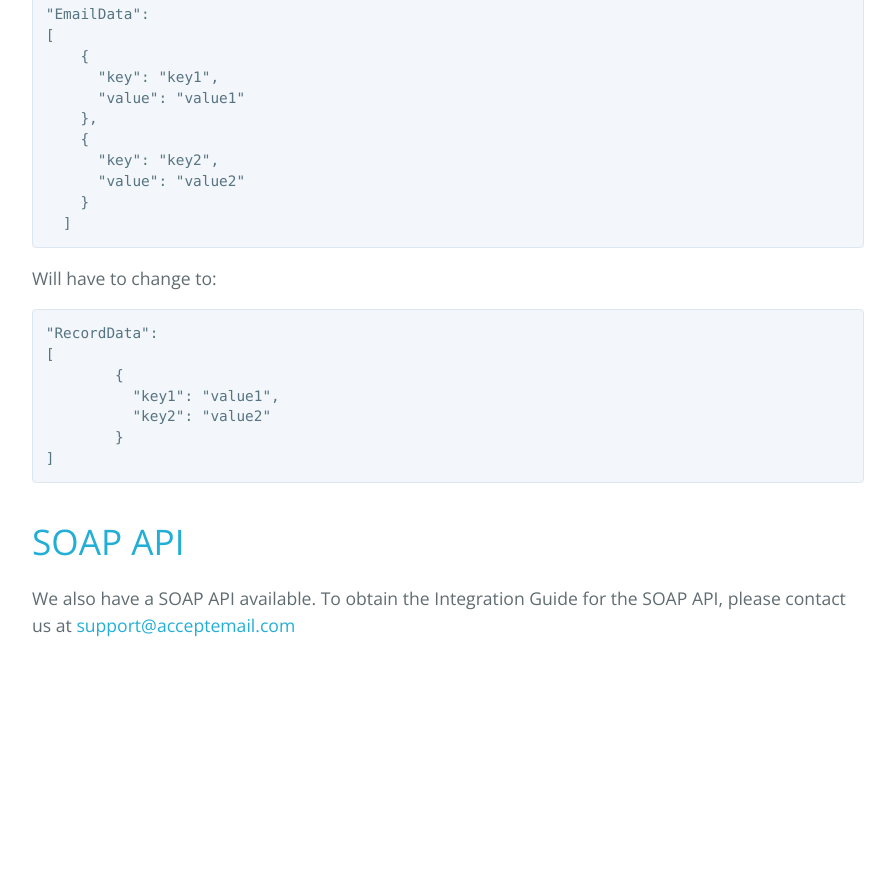
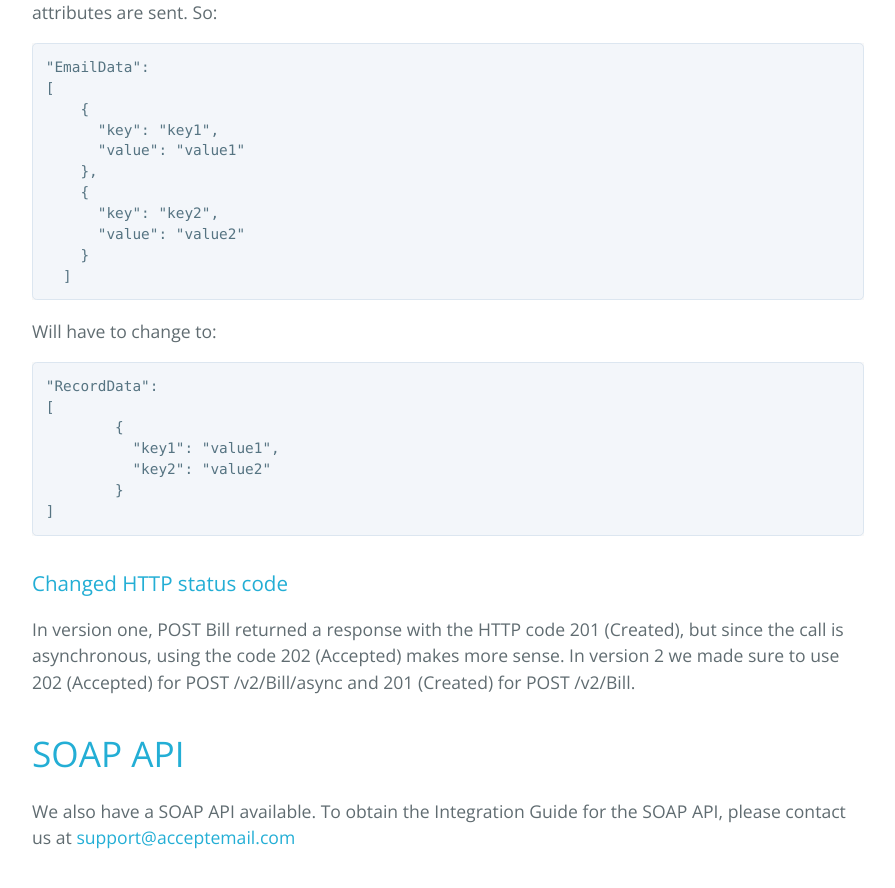
Before and after one commit to AcceptEmail/Examples, a Jekyll site: the page built from index.md, in a window 1280 px wide and 900 px high, scrolled down 2364 px. Shown: the top 888 px of the window, without its empty margins (192-1087 px from the left). Built offline with Jekyll 4.4.1, drawn with Linux system fonts in a browser that asks for light colours; before the commit the page ends 3052 px from its top, so only the background shows below that; some of the changed text lies outside the part shown.

Commit message:
added http status code section

````diff
--- a/index.md
+++ b/index.md
@@ -12,6 +12,7 @@ AcceptEasy is a cloudbased service that enables online, mobile and social paymen
 3. [Migration from v1 to v2](#migration-v1-to-v2)
 	1. [Synchronous vs Asynchronous](#synchronous-vs-asynchronous)
 	2. [EmailData to RecordData](#emaildata-to-recorddata)
+	3. [Changed HTTP status code](#changed-status-code)
 4. [SOAP API](#soap-api)
 
 For more information regarding our services, check our website: [http://www.accepteasy.com](http://www.accepteasy.com)
@@ -36,7 +37,7 @@ At the REST API Keys Settings, enter a name and keys (or let the app generate th
 <a id="migration-v1-to-v2"></a>
 ## [Migration from v1 to v2](#migration-v1-to-v2)
 
-The main difference between v1 and v2 of our REST API are that you can now opt for [synchronous sending instead of asynchronous sending](#synchronous-vs-asynchronous), and additional data is now set as [RecordData using a standard JSON object instead of as EmailData using key-value pairs](#emaildata-to-recorddata).
+The main difference between v1 and v2 of our REST API are that you can now opt for [synchronous sending instead of asynchronous sending](#synchronous-vs-asynchronous), and additional data is now set as [RecordData using a standard JSON object instead of as EmailData using key-value pairs](#emaildata-to-recorddata). We also changed the HTTP status code for the response of Bill/async from 201 (Created) to 202 (Accepted).
 
 
 <a id="synchronous-vs-asynchronous"></a>
@@ -82,6 +83,11 @@ Will have to change to:
 ```
 
 
+<a id="changed-status-code"></a>
+### [Changed HTTP status code](#changed-status-code)
+
+In version one, POST Bill returned a response with the HTTP code 201 (Created), but since the call is asynchronous, using the code 202 (Accepted) makes more sense. In version 2 we made sure to use 202 (Accepted) for POST /v2/Bill/async and 201 (Created) for POST /v2/Bill.
+
 <a id="soap-api"></a>
 # [SOAP API](#soap-api)
 
````
